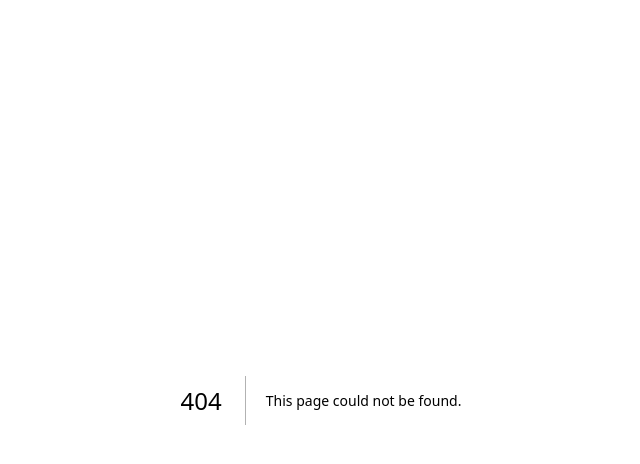
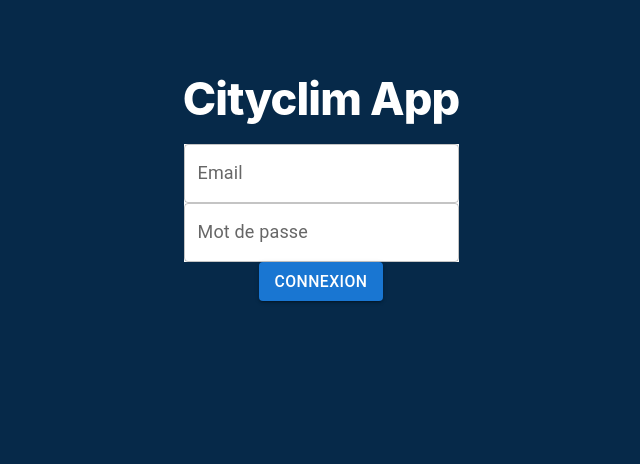
Before and after one commit to asa93/cityclim, a Next.js app: page /connexion in a window 1280 px wide. Before the commit this address had no page. Shown: the top 464 px of the page, without its empty margins (319-959 px from the left). Built offline with nearby package versions, Linux system fonts and the light colour scheme.

Commit message:
add materialUI + connexion page

```diff
--- a/components/layout.js
+++ b/components/layout.js
@@ -1,15 +1,15 @@
-import Head from 'next/head';
-import Image from 'next/image';
-import Script from 'next/script';
+import Head from "next/head";
+import Image from "next/image";
+import Script from "next/script";
 
-import styles from './layout.module.css';
-import utilStyles from '../styles/utils.module.css';
-import Link from 'next/link';
+import styles from "./layout.module.css";
+import utilStyles from "../styles/utils.module.css";
+import Link from "next/link";
 
-const name = '[Your Name]';
-export const siteTitle = 'Next.js Sample Website';
+const name = "[Your Name]";
+export const siteTitle = "Next.js Sample Website";
 
-export default function Layout({ children, home }) {
+export default function Layout({ children, home, title }) {
   return (
     <div className={styles.container}>
       <Head>
@@ -21,7 +21,7 @@ export default function Layout({ children, home }) {
         <meta
           property="og:image"
           content={`https://og-image.vercel.app/${encodeURI(
-            siteTitle,
+            siteTitle
           )}.png?theme=light&md=0&fontSize=75px&images=https%3A%2F%2Fassets.zeit.co%2Fimage%2Fupload%2Ffront%2Fassets%2Fdesign%2Fnextjs-black-logo.svg`}
         />
         <meta name="og:title" content={siteTitle} />
@@ -37,15 +37,7 @@ export default function Layout({ children, home }) {
       <header className={styles.header}>
         {home ? (
           <>
-            <Image
-              priority
-              src="/images/profile.jpg"
-              className={utilStyles.borderCircle}
-              height={144}
-              width={144}
-              alt={name}
-            />
-            <h1 className={utilStyles.heading2Xl}>{name}</h1>
+            <h1 className={utilStyles.heading2Xl}>{title}</h1>
           </>
         ) : (
           <>
--- a/components/layout.module.css
+++ b/components/layout.module.css
@@ -2,6 +2,7 @@
   max-width: 36rem;
   padding: 0 1rem;
   margin: 3rem auto 6rem;
+
 }
 
 .header {
--- a/package.json
+++ b/package.json
@@ -6,6 +6,9 @@
     "start": "next start"
   },
   "dependencies": {
+    "@emotion/react": "^11.11.1",
+    "@emotion/styled": "^11.11.0",
+    "@mui/material": "^5.14.15",
     "date-fns": "^2.29.3",
     "gray-matter": "^4.0.3",
     "next": "latest",
--- /dev/null
+++ b/pages/connexion.js
@@ -0,0 +1,67 @@
+import Head from "next/head";
+import Layout, { siteTitle } from "../components/layout";
+import utilStyles from "../styles/utils.module.css";
+import { getSortedPostsData } from "../lib/posts";
+import Link from "next/link";
+import Date from "../components/date";
+import Image from "next/image";
+
+import { Grid, Button, TextField } from "@mui/material";
+
+export default function Home({ allPostsData }) {
+  return (
+    <Layout home title={"Cityclim App"}>
+      <Grid
+        container
+        spacing={0}
+        direction="column"
+        alignItems="center"
+        justifyContent="center"
+      >
+        <Grid md={8}>
+          <TextField
+            id="outlined-basic"
+            label="Email"
+            xs={4}
+            className="textfield"
+            InputProps={{
+              className: "textfield",
+            }}
+            sx={{
+              input: {
+                color: "black",
+                background: "white",
+              },
+            }}
+          />
+        </Grid>
+
+        <Grid md={8}>
+          <TextField
+            id="outlined-basic"
+            label="Mot de passe"
+            sx={{
+              input: {
+                color: "black",
+                background: "white",
+              },
+            }}
+          />
+        </Grid>
+
+        <Button variant="contained">Connexion</Button>
+      </Grid>
+
+      <section className={utilStyles.headingMd}></section>
+    </Layout>
+  );
+}
+
+export async function getStaticProps() {
+  const allPostsData = getSortedPostsData();
+  return {
+    props: {
+      allPostsData,
+    },
+  };
+}
--- a/styles/global.css
+++ b/styles/global.css
@@ -16,6 +16,8 @@ body {
     sans-serif;
   line-height: 1.6;
   font-size: 18px;
+  background-color: #062949;
+  color:white
 }
 
 * {
@@ -35,3 +37,7 @@ img {
   max-width: 100%;
   display: block;
 }
+
+.textfield {
+  color: white;
+}
```
Also changed, not shown: 1 other file (tests, documents, lock files or other folders).
